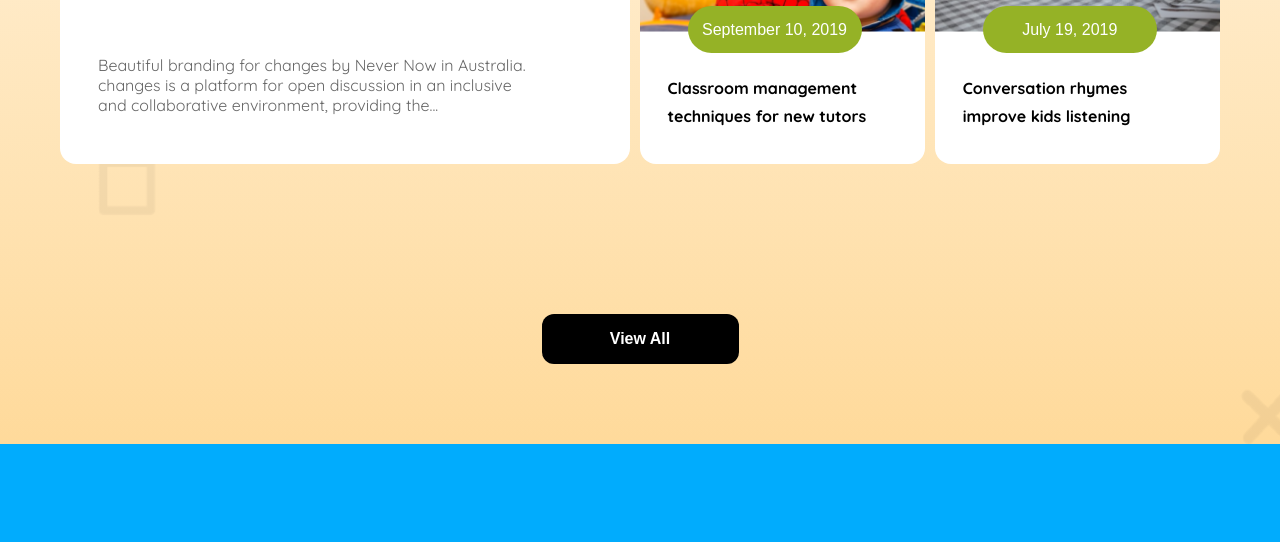
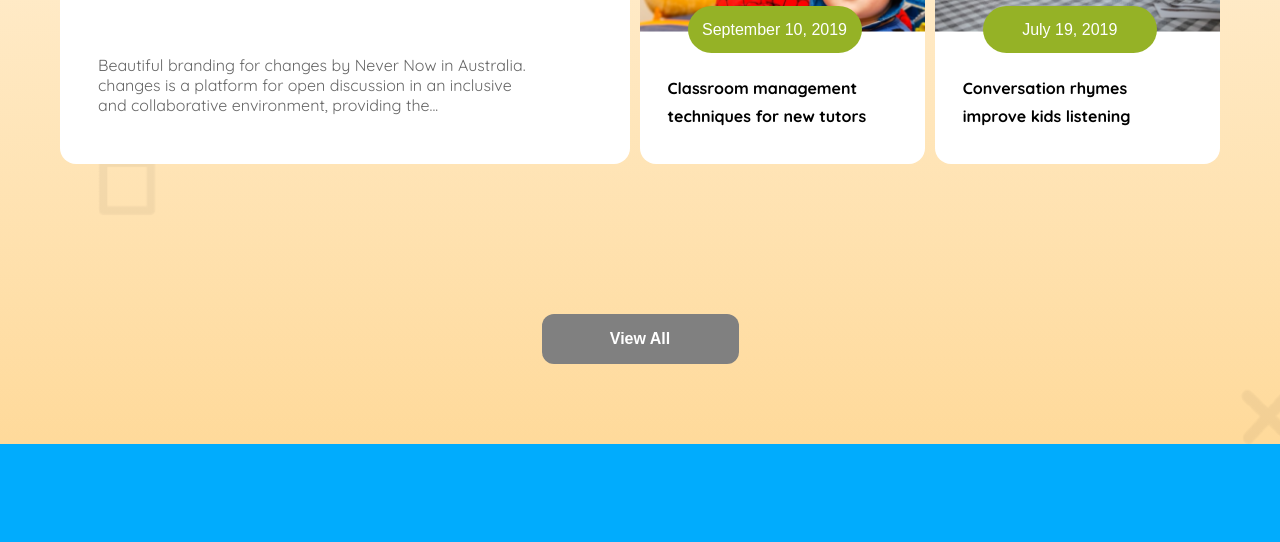
Before and after one commit to shahadat-hasan/B11-A2-Kids-School-assignment-02, a plain HTML site: page index.html in a window 1280 px wide. In both pictures the pointer is over the button "View All". Shown: the part 2183-2725 px from the top of the page. Drawn offline with Linux system fonts and the light colour scheme.

Commit message:
added button hover

```diff
--- a/style/style.css
+++ b/style/style.css
@@ -328,6 +328,11 @@ nav li a{
     border-radius: 12px;
     font-size: 1rem;
     font-weight: 600;
+    cursor: pointer;
+    transition: all 0.5s;
+}
+.button button:hover{
+    background-color: #808080;
 }
 /* footer section start here  */
 #footer{
```
Also changed, not shown: index.html (+3 -3 lines).
